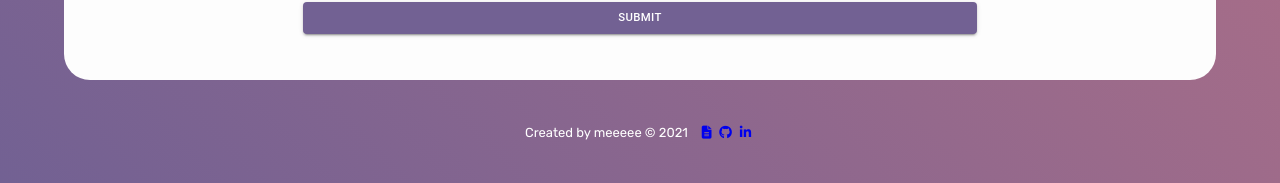
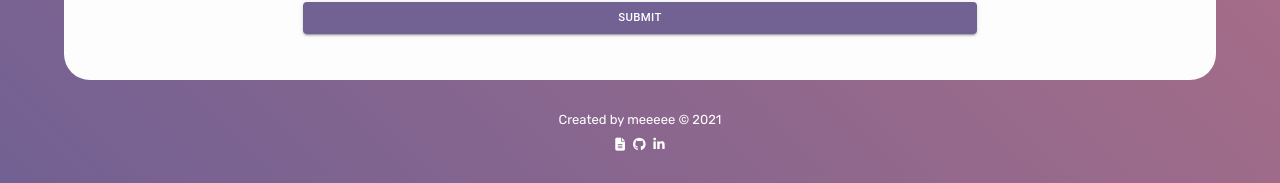
Before and after one commit to Just-Hosam/portfolio, a React (Create React App) app: page / in a window 1280 px wide. Shown: the part 1807-1990 px from the top of the page. Built offline with nearby package versions, Linux system fonts and the light colour scheme.

Commit message:
code clean up

```diff
--- a/public/App.css
+++ b/public/App.css
@@ -65,13 +65,17 @@ body::-webkit-scrollbar {
   margin-bottom: 1.6rem;
 }
 
-#header-main #header-icons i {
+#header-main #header-icons a {
+  color: inherit;
+}
+
+#header-main #header-icons a i {
   font-size: 1.8rem;
   margin: 0 0.65rem;
   cursor: pointer;
 }
 
-#header-main #header-icons i:hover {
+#header-main #header-icons a i:hover {
   color: var(--accent-color);
 }
 
@@ -106,10 +110,44 @@ body::-webkit-scrollbar {
   position: absolute;
   bottom: 2.2rem;
   font-size: 1.2rem;
+  cursor: pointer;
 }
 
 #header-main #header-more span {
   margin-bottom: 0.8rem;
+}
+
+#header-main #header-more span:hover {
+  border-bottom: 1px solid white;
+}
+
+#header-main #header-more i {
+  -webkit-animation: MoveUpDown 1.5s linear infinite;
+          animation: MoveUpDown 1.5s linear infinite;
+}
+
+@-webkit-keyframes MoveUpDown {
+  0%,
+  100% {
+    -webkit-transform: translateY(0);
+            transform: translateY(0);
+  }
+  50% {
+    -webkit-transform: translateY(5px);
+            transform: translateY(5px);
+  }
+}
+
+@keyframes MoveUpDown {
+  0%,
+  100% {
+    -webkit-transform: translateY(0);
+            transform: translateY(0);
+  }
+  50% {
+    -webkit-transform: translateY(5px);
+            transform: translateY(5px);
+  }
 }
 
 #skills {
@@ -457,22 +495,36 @@ body::-webkit-scrollbar {
 }
 
 #footer-main {
-  padding: 3.5rem;
+  padding: 2.5rem;
   display: -webkit-box;
   display: -ms-flexbox;
   display: flex;
+  -webkit-box-orient: vertical;
+  -webkit-box-direction: normal;
+      -ms-flex-direction: column;
+          flex-direction: column;
+  -webkit-box-pack: center;
+      -ms-flex-pack: center;
+          justify-content: center;
+  -webkit-box-align: center;
+      -ms-flex-align: center;
+          align-items: center;
   color: white;
 }
 
 #footer-main div {
-  margin-left: 10px;
+  margin-top: 10px;
 }
 
-#footer-main div i {
+#footer-main div a {
+  color: inherit;
+}
+
+#footer-main div a i {
   margin: 0 0.3rem;
   cursor: pointer;
 }
 
-#footer-main div i:hover {
+#footer-main div a i:hover {
   color: var(--accent-color);
 }
--- a/src/styles/_Footer.scss
+++ b/src/styles/_Footer.scss
@@ -1,19 +1,23 @@
 @import './variables';
 
 #footer-main {
-	padding: 3.5rem;
-	display: flex;
+	padding: 2.5rem;
+	@include flexDisplay(column);
 	color: white;
 
 	div {
-		margin-left: 10px;
+		margin-top: 10px;
 
-		i {
-			margin: 0 0.3rem;
-			cursor: pointer;
+		a {
+			color: inherit;
 
-			&:hover {
-				color: var(--accent-color);
+			i {
+				margin: 0 0.3rem;
+				cursor: pointer;
+
+				&:hover {
+					color: var(--accent-color);
+				}
 			}
 		}
 	}
```
Also changed, not shown: src/styles/_Project.scss (+0 -10 lines).
